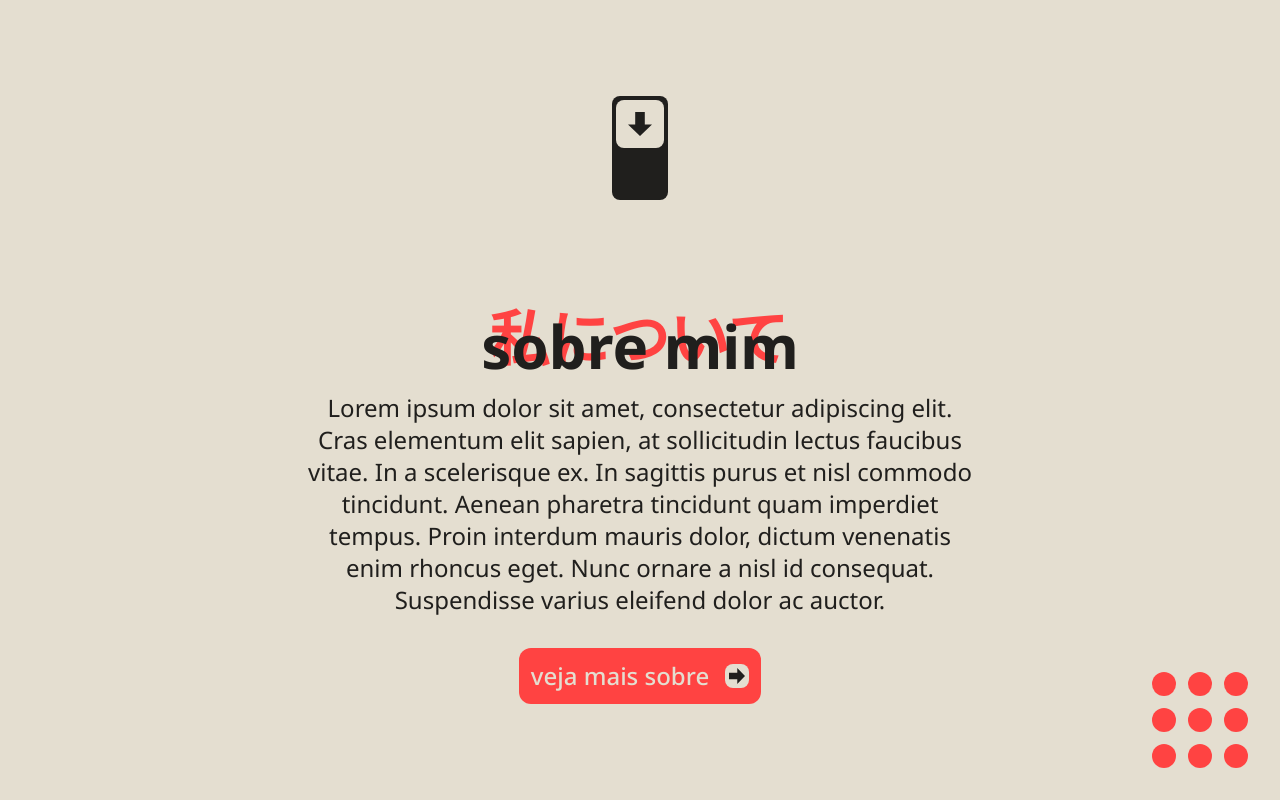
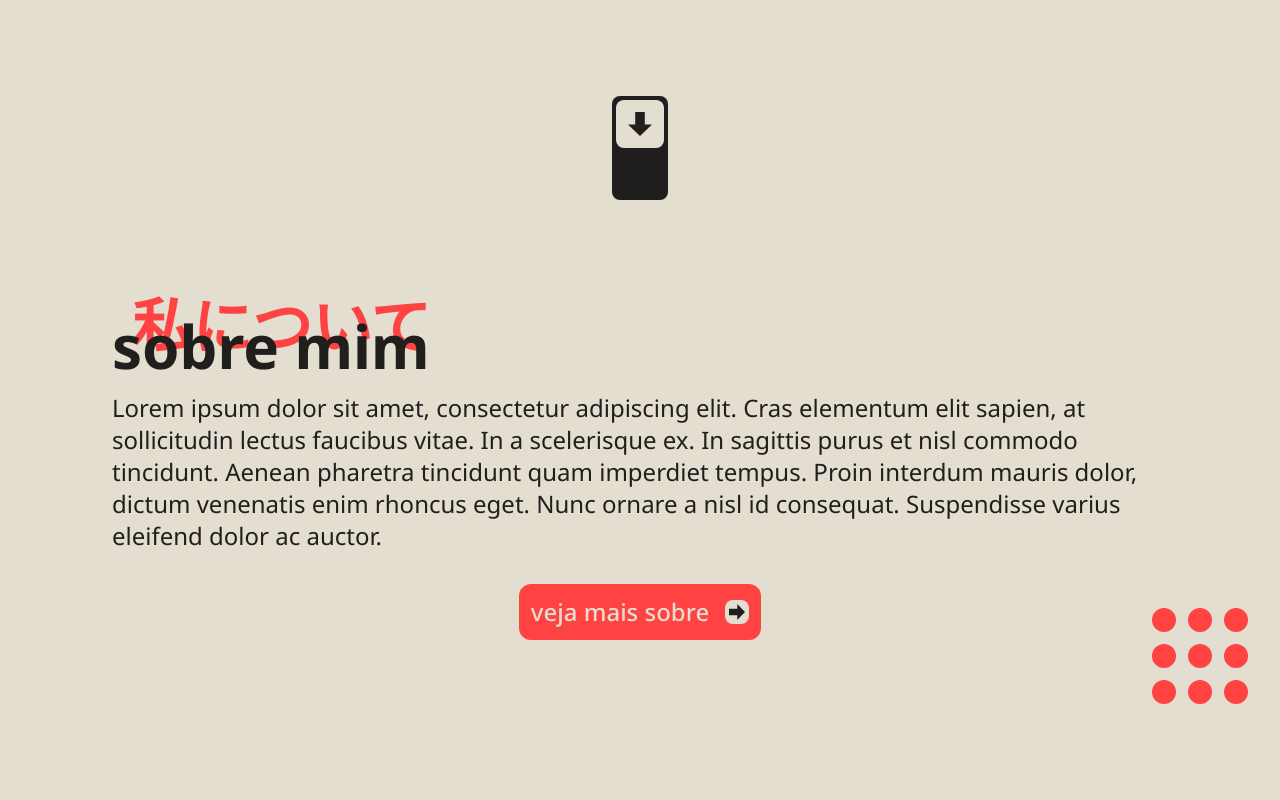
Before and after one commit to hiagoemanuel/portfolio, a Next.js app: page / in a window 1280 px wide. Shown: the part 580-1380 px from the top of the page. After the commit the page ends 1316 px from the top, so only its background shows below. Built offline with nearby package versions, Linux system fonts and the light colour scheme.

Commit message:
style(AboutMe): desktop responsive

```diff
--- a/src/components/Title.tsx
+++ b/src/components/Title.tsx
@@ -1,9 +1,9 @@
 export const Title = ({ title, japTitle }: { title: string; japTitle: string }) => {
   return (
-    <div className="flex justify-center mb-2 sm:mb-4">
-      <h1 className="text-7 font-bold sm:text-6xl relative">
+    <div className="flex justify-center lg:justify-normal mb-2 sm:mb-4">
+      <h1 className="text-7 font-bold sm:text-6xl xl:text-6xl relative">
         {title}
-        <span className="absolute bottom-2 left-2 text-main text-7 sm:text-6xl font-bold -z-10">
+        <span className="absolute bottom-2 left-2 sm:bottom-5 sm:left-5 whitespace-nowrap text-main text-7 sm:text-6xl font-bold -z-10">
           {japTitle}
         </span>
       </h1>
--- a/src/components/sections/AboutMe.tsx
+++ b/src/components/sections/AboutMe.tsx
@@ -4,9 +4,9 @@ import { Title } from '../Title'
 
 export const AboutMe = () => {
   return (
-    <section className="py-12 sm:py-24">
+    <section className="py-12 sm:py-24 lg:px-28">
       <Title title="sobre mim" japTitle="私について" />
-      <p className="max-w-2xl mx-auto text-sm sm:text-2xl font-normal text-center">
+      <p className="text-sm sm:text-2xl font-normal text-center lg:text-left">
         Lorem ipsum dolor sit amet, consectetur adipiscing elit. Cras elementum elit sapien, at
         sollicitudin lectus faucibus vitae. In a scelerisque ex. In sagittis purus et nisl commodo
         tincidunt. Aenean pharetra tincidunt quam imperdiet tempus. Proin interdum mauris dolor,
```
